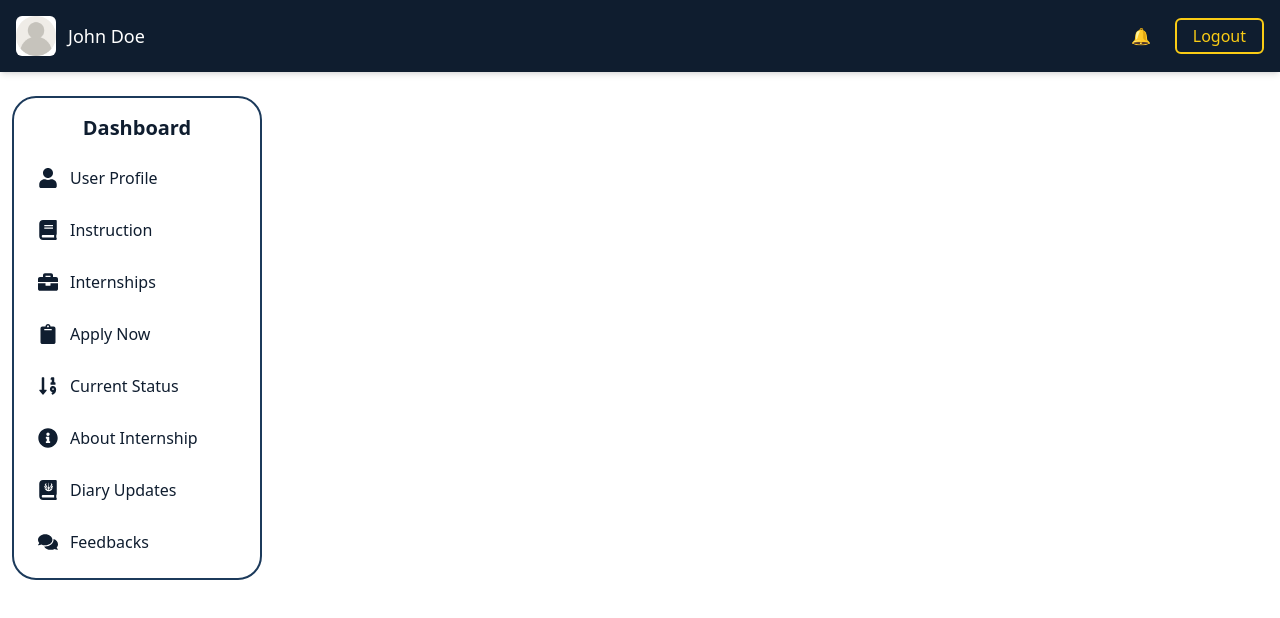
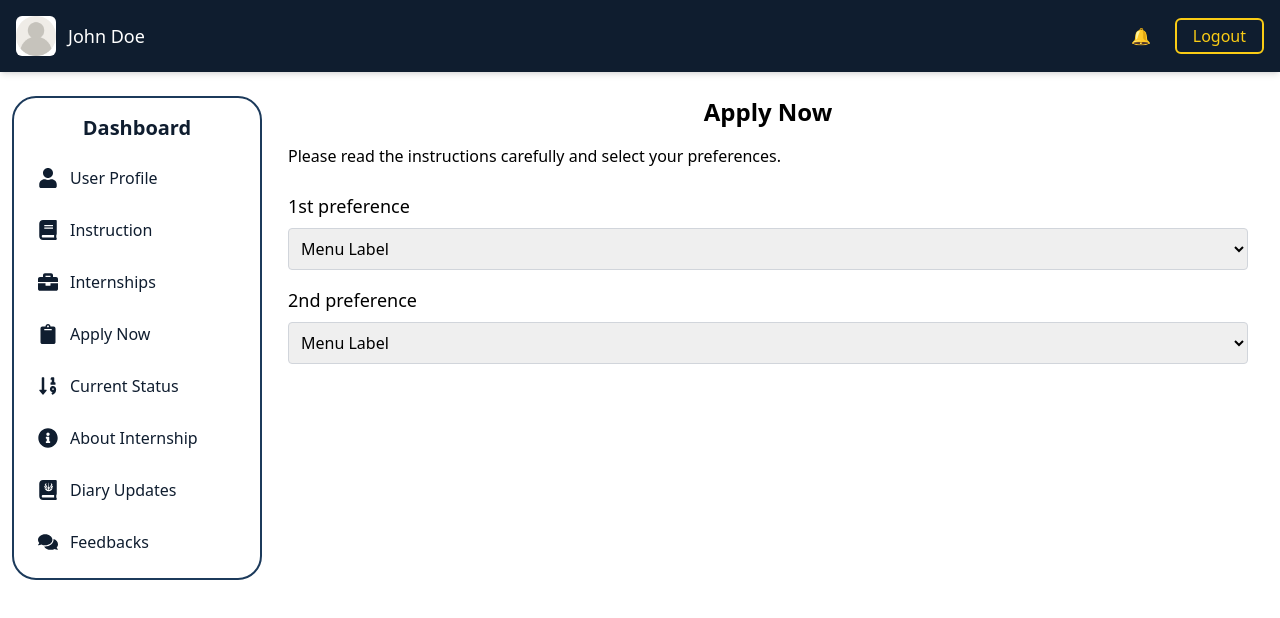
Before and after one commit to ShashiniWeerakoon/ruh-internship-portal-student, a React (Vite) app: page /Applynow in a window 1280 px wide. Shown: the top 618 px of the page. Built offline with nearby package versions, Linux system fonts and the light colour scheme.

Commit message:
Update ApplyNow.jsx

```diff
--- a/src/pages/ApplyNow.jsx
+++ b/src/pages/ApplyNow.jsx
@@ -1,15 +1,32 @@
+import React from 'react';
 import Header from "../component/Header";
-import Sidebar from "../component/Sidebar";
+import Sidebar from  "../component/Sidebar";
 
-
-const Home = () => {
+export default function MainContent() {
   return (
     <>
-      <Header />
-      <Sidebar />
-      <div>Apply now</div>
+    <Header />
+
+    <Sidebar />
+
+    <div className="flex-grow p-8 overflow-y-auto mt-16 ml-64 ">
+      <h1 className="text-2xl font-bold mb-4 text-center">Apply Now</h1>
+      <p className="mb-6">Please read the instructions carefully and select your preferences.</p>
+      <div className="mb-4">
+        <label htmlFor="preference1" className="block text-lg font-medium mb-2">1st preference</label>
+        <select id="preference1" className="w-full p-2 border border-gray-300 rounded">
+          <option value="">Menu Label</option>
+          {/* Add more options here */}
+        </select>
+      </div>
+      <div className="mb-4">
+        <label htmlFor="preference2" className="block text-lg font-medium mb-2">2nd preference</label>
+        <select id="preference2" className="w-full p-2 border border-gray-300 rounded">
+          <option value="">Menu Label</option>
+          {/* Add more options here */}
+        </select>
+      </div>
+    </div>
     </>
   );
-};
-
-export default Home;
+}
```
